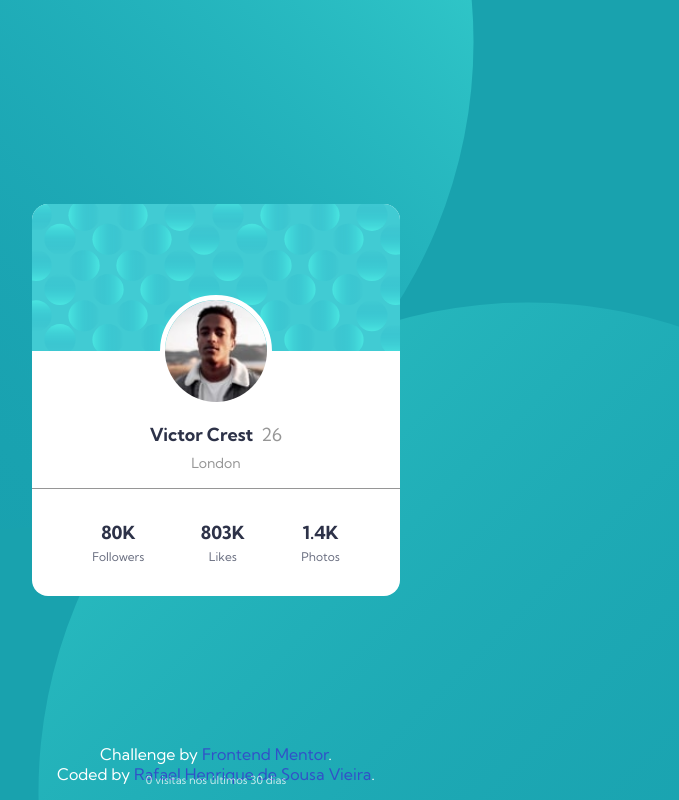
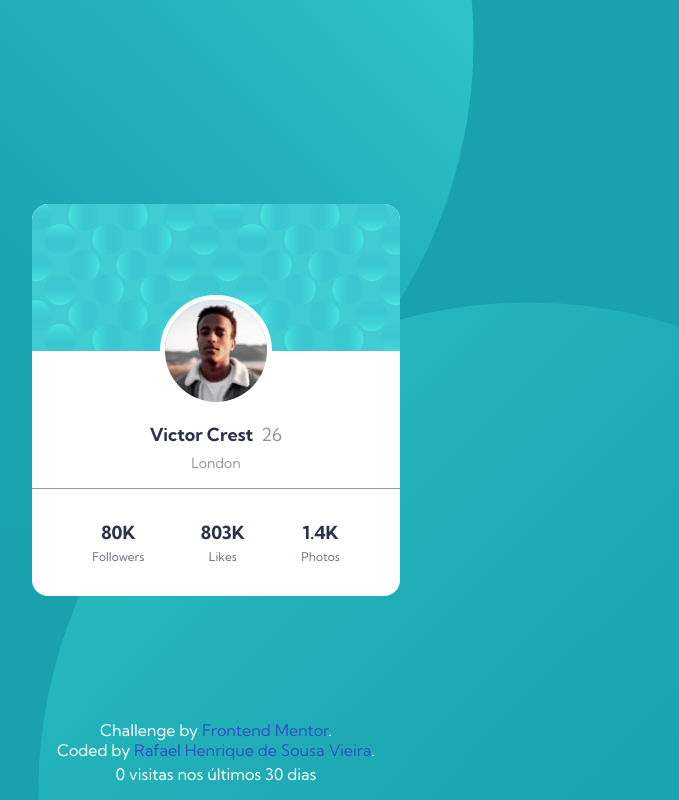
Before and after one commit to RafaelHDSV/Profile-card-component, a plain HTML site: page index.html in a window 1280 px wide. Shown: the whole page, without its empty margins (424-1103 px from the left). Drawn offline with Linux system fonts and the light colour scheme.

Commit message:
Align visit counter with footer credits size, color, and placement.

```diff
--- a/index.html
+++ b/index.html
@@ -57,12 +57,11 @@
   <div class=" attribution">
     <p>Challenge by <a href="https://www.frontendmentor.io?ref=challenge" target="_blank">Frontend Mentor</a>.</p>
     <p>Coded by <a href="https://github.com/RafaelHDSV" target="_blank">Rafael Henrique de Sousa Vieira</a>.</p>
+    <p id="va-visits" aria-live="polite" hidden style="margin:0.25rem 0 0;padding:0"></p>
   </div>
 <script data-name="BMC-Widget" data-cfasync="false" src="https://cdnjs.buymeacoffee.com/1.0.0/widget.prod.min.js" data-id="vieira" data-description="Support me on Buy me a coffee!" data-message="" data-color="#6AB2F2" data-position="Right" data-x_margin="18" data-y_margin="18"></script>
 
-  <footer class="attribution" style="text-align:center;padding:0.75rem 1rem;font-size:0.75rem">
-    <p id="va-visits" aria-live="polite" hidden style="margin:0.35rem 0 0;padding:0;text-align:center;font-size:0.7rem;line-height:1.3;opacity:0.75;color:inherit"></p>
-  </footer>
+
     <script type="module" src="js/analytics.js"></script>
     <script type="module" src="js/visit-count.js"></script>
 </body>
--- a/style.css
+++ b/style.css
@@ -131,3 +131,16 @@ main {
 .attribution a {
     color: hsl(228, 60%, 49%);
 }
+
+
+/* board22 visit-count */
+footer #va-visits, .attribution #va-visits {
+  margin: 0.25rem 0 0;
+  padding: 0;
+  font-size: inherit;
+  line-height: inherit;
+  color: inherit;
+  opacity: inherit;
+  text-align: inherit;
+  background: transparent;
+}
```
